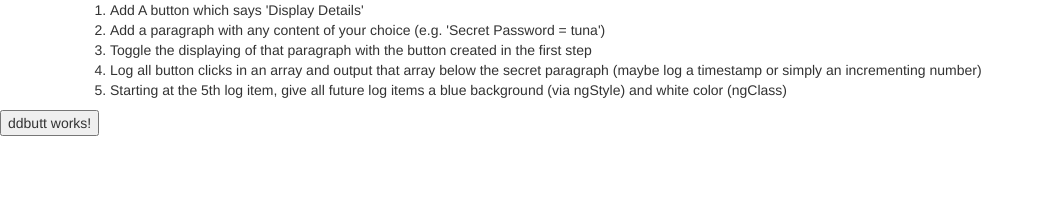
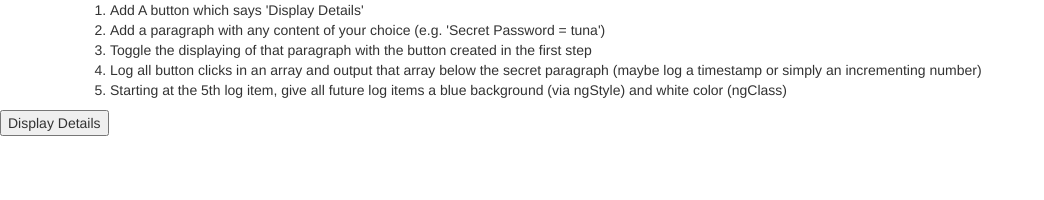
Before and after one commit to wlawler/basics-assignment-3-start, an Angular app: page / in a window 1280 px wide. Shown: the top 200 px of the page, without its empty margins (0-1044 px from the left). Built offline with nearby package versions, Linux system fonts and the light colour scheme.

Commit message:
3rd task hw 2 complete

```diff
--- a/src/app/app-ddbutt/ddbutt.component.html
+++ b/src/app/app-ddbutt/ddbutt.component.html
@@ -1 +1,8 @@
-<button>ddbutt works!</button>
+<title> Button html</title>
+
+<button
+
+(click)="onCreateParagraph()">Display Details
+</button>
+
+<p *ngIf="paragraphCreated">secret paragraph activated</p>
--- a/src/app/app-ddbutt/ddbutt.component.ts
+++ b/src/app/app-ddbutt/ddbutt.component.ts
@@ -1,4 +1,4 @@
-import { Component } from '@angular/core' ;
+import { Component, OnInit } from '@angular/core' ;
 
 @Component({
     selector: 'app-ddbutt',
@@ -7,6 +7,15 @@ import { Component } from '@angular/core' ;
 
 })
 
-export class ddbuttComponent {
+export class ddbuttComponent implements OnInit {
+    allowNewParagraph = false;
+     paragraphCreated = false;
+
+     ngOnInit(){
+
+     }
+     onCreateParagraph() {
+         this.paragraphCreated = true;
+     }
 
 }
--- a/src/app/pp/ppcomponent/ppcomponent.component.html
+++ b/src/app/pp/ppcomponent/ppcomponent.component.html
@@ -1,3 +1,3 @@
 <p>
-  ppcomponent works!
+  My paragraph components works!
 </p>
```
